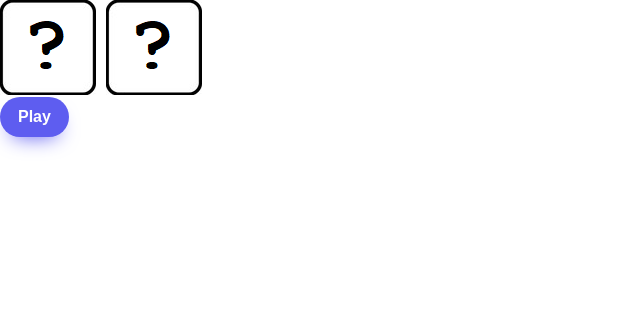
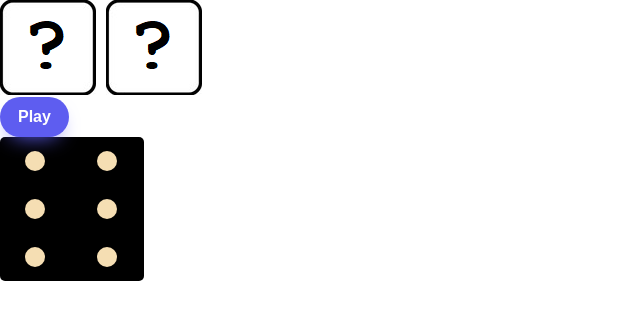
Before and after one commit to pabllot/cricket, a React (Vite) app: page / in a window 1280 px wide. Shown: the top 320 px of the page, without its empty margins (0-640 px from the left). Built offline with nearby package versions, Linux system fonts and the light colour scheme.

Commit message:
creating dice

```diff
--- /dev/null
+++ b/src/components/Dice/Dice.jsx
@@ -0,0 +1,18 @@
+import React from 'react'
+
+import { Container } from './styles'
+
+const Dice = () => {
+  return (
+    <Container>
+        <div className='diceSix'></div>
+        <div className='diceSix'></div>
+        <div className='diceSix'></div>
+        <div className='diceSix'></div>
+        <div className='diceSix'></div>
+        <div className='diceSix'></div>
+    </Container>
+  )
+}
+
+export default Dice
--- /dev/null
+++ b/src/components/Dice/styles.jsx
@@ -0,0 +1,19 @@
+import styled from "styled-components"
+
+export const Container = styled.div`
+width: 9rem;
+height: 9rem;
+border-radius: 5px;
+background: black;
+display: grid;
+align-items: center;
+grid-template-columns: 1fr 1fr;
+
+.diceSix {
+    width: 20px;
+    height: 20px;
+    border-radius: 50%;
+    background: wheat;
+    margin-left: 25px;
+}
+`
--- a/src/components/Main.jsx
+++ b/src/components/Main.jsx
@@ -9,6 +9,7 @@ import three from '../assets/three.png'
 import four from '../assets/four.png'
 import five from '../assets/five.png'
 import six from '../assets/six.png'
+import Dice from './Dice/Dice'
 
 
 const Main = () => {
@@ -79,6 +80,7 @@ const Main = () => {
         <button className={`btn ${!showPlay ? '' : 'hidden'}`} onClick={play}>Play</button>
         <button className={`btn ${!showAccept ? '' : 'hidden'}`}onClick={accepted}>Accept</button>
         <button className={`btn ${!showDefy ? '' : 'hidden'}`} onClick={doubted}>Defy</button>
+        <Dice />
     </Container>
   )
 }
```
